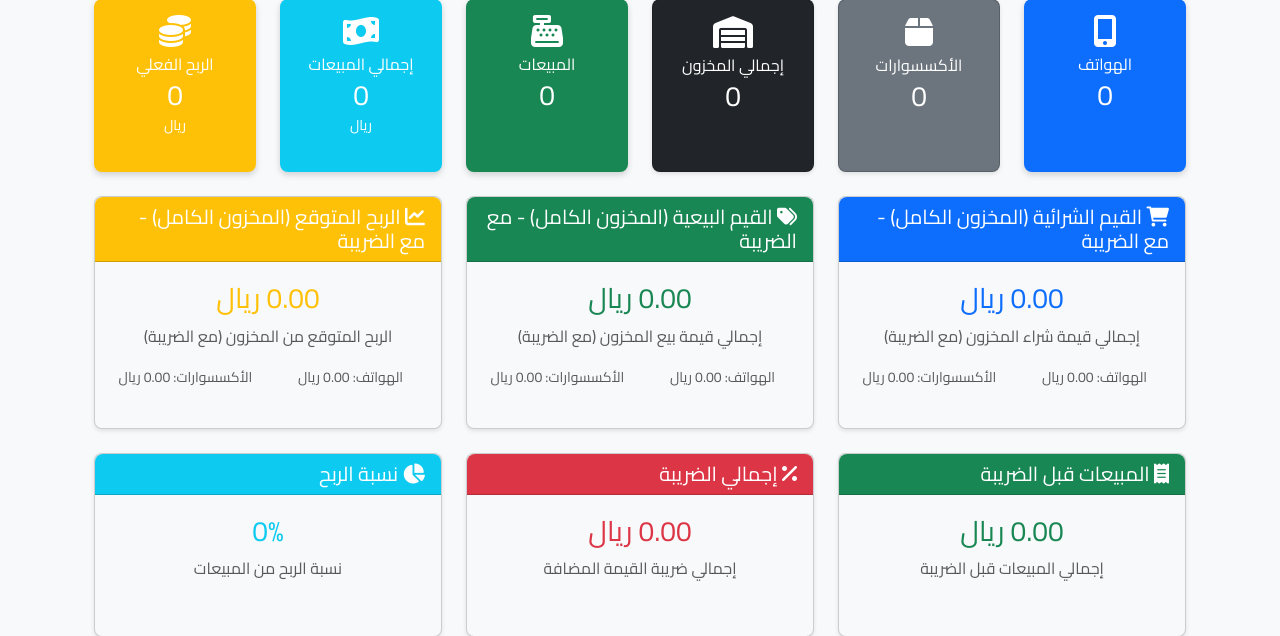
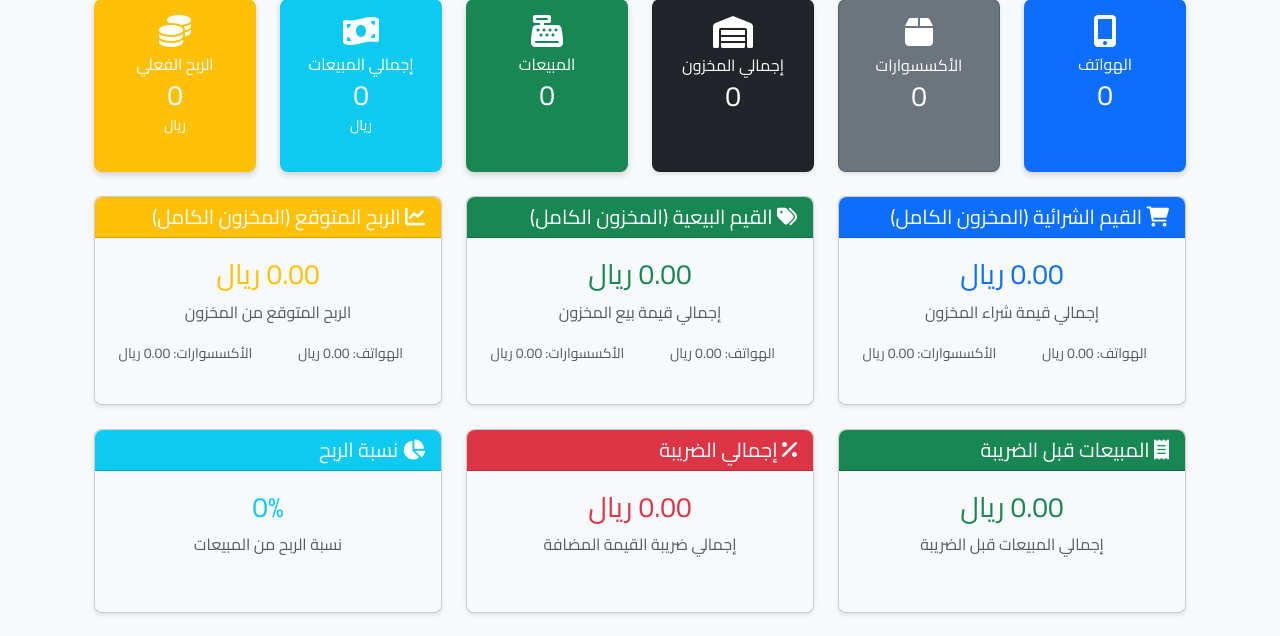
Before and after one commit to FLANsa/Alsaqri-site, a Flask app: page /dashboard in a window 1280 px wide. Shown: the part 159-795 px from the top of the page. Run offline with Flask 3, Linux system fonts and the light colour scheme; a user stored in the database is signed in; data that the repository does not hold is empty.

Commit message:
Remove 'مع الضريبة' text from dashboard headers

```diff
--- a/templates/dashboard.html
+++ b/templates/dashboard.html
@@ -78,11 +78,11 @@
         <div class="col-md-4">
             <div class="card bg-light h-100">
                 <div class="card-header bg-primary text-white">
-                    <h5 class="mb-0"><i class="fas fa-shopping-cart"></i> القيم الشرائية (المخزون الكامل) - مع الضريبة</h5>
+                    <h5 class="mb-0"><i class="fas fa-shopping-cart"></i> القيم الشرائية (المخزون الكامل)</h5>
                 </div>
                 <div class="card-body text-center">
                     <h3 class="text-primary">{{ "%.2f"|format(total_purchase_value) }} ريال</h3>
-                    <p class="text-muted">إجمالي قيمة شراء المخزون (مع الضريبة)</p>
+                    <p class="text-muted">إجمالي قيمة شراء المخزون</p>
                     <div class="row mt-2">
                         <div class="col-6">
                             <small class="text-muted">الهواتف: {{ "%.2f"|format(phone_purchase_value) }} ريال</small>
@@ -97,11 +97,11 @@
         <div class="col-md-4">
             <div class="card bg-light h-100">
                 <div class="card-header bg-success text-white">
-                    <h5 class="mb-0"><i class="fas fa-tags"></i> القيم البيعية (المخزون الكامل) - مع الضريبة</h5>
+                    <h5 class="mb-0"><i class="fas fa-tags"></i> القيم البيعية (المخزون الكامل)</h5>
                 </div>
                 <div class="card-body text-center">
                     <h3 class="text-success">{{ "%.2f"|format(total_selling_value) }} ريال</h3>
-                    <p class="text-muted">إجمالي قيمة بيع المخزون (مع الضريبة)</p>
+                    <p class="text-muted">إجمالي قيمة بيع المخزون</p>
                     <div class="row mt-2">
                         <div class="col-6">
                             <small class="text-muted">الهواتف: {{ "%.2f"|format(phone_selling_value) }} ريال</small>
@@ -116,11 +116,11 @@
         <div class="col-md-4">
             <div class="card bg-light h-100">
                 <div class="card-header bg-warning text-white">
-                    <h5 class="mb-0"><i class="fas fa-chart-line"></i> الربح المتوقع (المخزون الكامل) - مع الضريبة</h5>
+                    <h5 class="mb-0"><i class="fas fa-chart-line"></i> الربح المتوقع (المخزون الكامل)</h5>
                 </div>
                 <div class="card-body text-center">
                     <h3 class="text-warning">{{ "%.2f"|format(total_expected_profit) }} ريال</h3>
-                    <p class="text-muted">الربح المتوقع من المخزون (مع الضريبة)</p>
+                    <p class="text-muted">الربح المتوقع من المخزون</p>
                     <div class="row mt-2">
                         <div class="col-6">
                             <small class="text-muted">الهواتف: {{ "%.2f"|format(phone_selling_value - phone_purchase_value) }} ريال</small>
```
